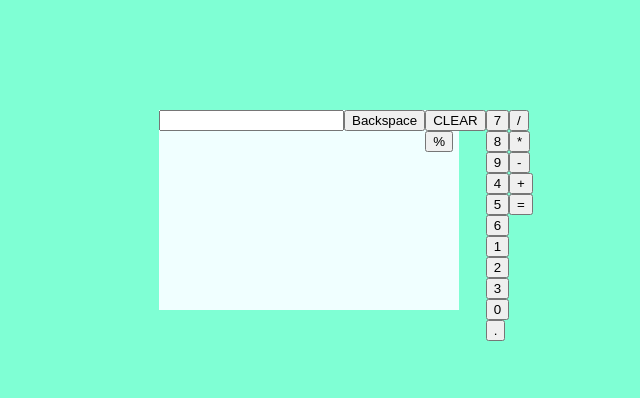
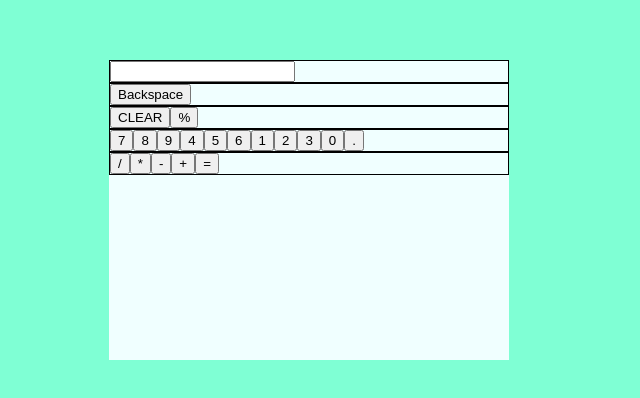
Before and after one commit to Rinnex404/Web_Calculator, a plain HTML site: page calculator.html in a window 1280 px wide. Shown: the part 190-588 px from the top of the page, without its empty margins (331-971 px from the left). Drawn offline with Linux system fonts and the light colour scheme.

Commit message:
align sub container group

```diff
--- a/style.css
+++ b/style.css
@@ -10,6 +10,12 @@ body{
 .main_container{
     display: flex;
     background-color: azure;
-    width: 300px;
-    height: 200px;
+    width: 400px;
+    height: 300px;
+    flex-direction: column;
 }
+
+.row{
+    display: flex;
+    border: solid black 1px;
+}
```
